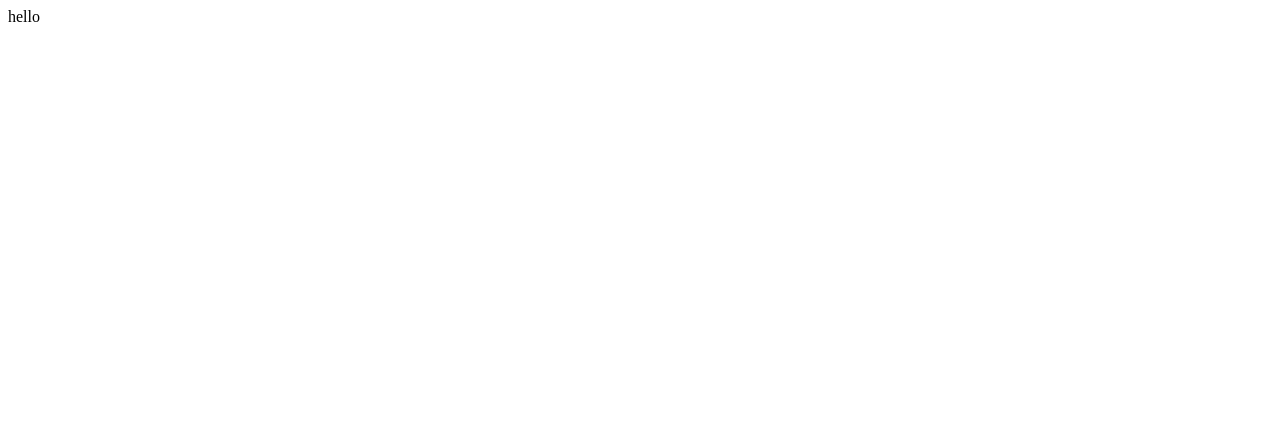
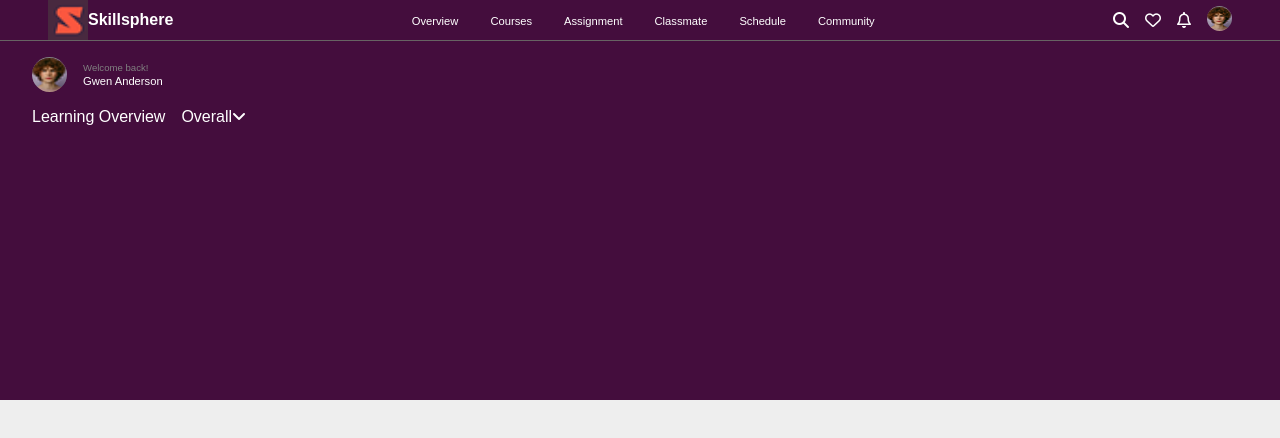
Before and after one commit to Pharmakarios1/skills-sphere-ui, a plain HTML site: page index.html in a window 1280 px wide. Drawn offline with Linux system fonts and the light colour scheme.

Commit message:
nav-items and logo added

```diff
--- /dev/null
+++ b/css/style.css
@@ -0,0 +1,118 @@
+@import url(./utility.css);
+*{
+    padding: 0;
+    margin: 0;
+    box-sizing: border-box;
+}
+
+body{
+    background-color: rgb(238, 238, 238);
+    font-family: 'Poppins', sans-serif;
+    width: 100%;
+    height: 100vh;
+}
+
+
+header{
+    display: flex;
+    flex-direction: column;
+    background-color:#440d3d;
+    color: white;
+    height: 50%;
+    gap: 1rem;
+    flex-grow: 1;
+}
+
+nav{
+    display: flex;
+    align-items: center;
+    justify-content: space-between;
+    padding: 0 3rem;
+    flex-wrap: wrap;
+    gap: 1rem;
+    border-bottom: 1px solid #676363;
+
+}
+
+.logo img{
+    width: 40px;
+    height: 40px;
+}
+
+ul{
+    display: flex;
+    align-items: center;
+    list-style: none;
+}
+
+ul li{
+    padding: 0 1rem;
+}
+
+ul li a{
+    color: white;
+    text-decoration: none;
+    font-size: .7rem;
+}
+
+/* ul li a:hover{
+    text-decoration: underline;
+} */
+
+
+
+.profile-img img{
+    width: 25px;
+    height: 25px;
+    border-top: 1px solid grey;
+    border-radius: 50%;
+}
+
+/* Profile */
+.profile-content-wrapper{
+    padding: 0 2rem;
+    display: flex;
+    align-items: center;
+    gap: 1rem;
+}
+
+.profile-content-wrapper img{
+
+    width: 35px;
+    height: 35px;
+    border-top: 1px solid grey;
+    border-radius: 50%;
+}
+
+.profile-content{
+    display: flex;
+    flex-direction: column;
+    gap: .1rem;
+}
+.profile-content p{
+    color: grey;
+    font-size: .6rem;
+}
+.profile-content h5{
+    font-size: .7rem;
+    font-weight: 500;
+}
+
+
+
+
+
+
+
+
+/* Learning Overview */
+
+.learning-overview{
+    padding: 0 2rem;
+}
+#learning-overview-header{
+    display: flex;
+    align-items: center;
+    justify-content: space-between;
+    gap: 1rem;
+}
--- /dev/null
+++ b/css/utility.css
@@ -0,0 +1,34 @@
+/* flex */
+.flex{
+    display: flex;
+}
+
+.flex-direction{
+    flex-direction: row;
+}
+
+.flex-column{
+    flex-direction: column;
+}
+
+.flex-wrap{
+    flex-wrap: wrap;
+}
+
+.flex-nowrap{
+    flex-wrap: nowrap;
+}
+.align-center{
+    align-items: center;
+}
+.justify-center{
+    justify-content: center;
+}
+
+.flex-end{
+    align-items: flex-end;
+}
+
+.gap{
+    gap: 1rem;
+}
--- a/index.html
+++ b/index.html
@@ -4,8 +4,51 @@
     <meta charset="UTF-8">
     <meta name="viewport" content="width=device-width, initial-scale=1.0">
     <title>Skills</title>
+    <link rel="stylesheet" href="css/style.css">
+    <script src="https://kit.fontawesome.com/eaab1623f5.js" crossorigin="anonymous"></script>
 </head>
 <body>
-    hello
+    <header>
+    <nav>
+        <div class="logo flex align-center">
+            <img src="./img/logoskillsphere.png" alt="">
+            <h4>Skillsphere</h4>
+        </div>
+        <ul>
+            <li><a href="#">Overview</a></li>
+            <li><a href="#">Courses</a></li>
+            <li><a href="#">Assignment</a></li>
+            <li><a href="#">Classmate</a></li>
+            <li><a href="#">Schedule</a></li>
+            <li><a href="#">Community</a></li>
+        </ul>
+        <div class="flex gap align-center">
+            <i class="fa-solid fa-magnifying-glass"></i>
+            <i class="fa-regular fa-heart"></i>
+            <i class="fa-regular fa-bell"></i>
+            <div class="profile-img">
+                <img src="./img/profilpic.png" alt="">
+            </div>
+        </div>
+    </nav>
+    <div class="profile-content-wrapper">
+        <img src="./img/profilpic.png" alt="">
+        <div class="profile-content flex flex-col">
+            <p>Welcome back!</p>
+            <h5>Gwen Anderson</h5>
+        </div>
+    </div>
+
+    <div class="learning-overview flex flex-col">
+        <div class="learning-overview-header " id="learning-overview-header">
+            <p>Learning Overview</p>
+            <div class="flex">
+                <p>Overall</p>
+                <i class="fa-solid fa-angle-down"></i>
+            </div>
+        </div>
+    </div>
+
+    </header>
 </body>
 </html>
```
Also changed, not shown: img/logoskillsphere.png (added), img/profilpic.png (added).
